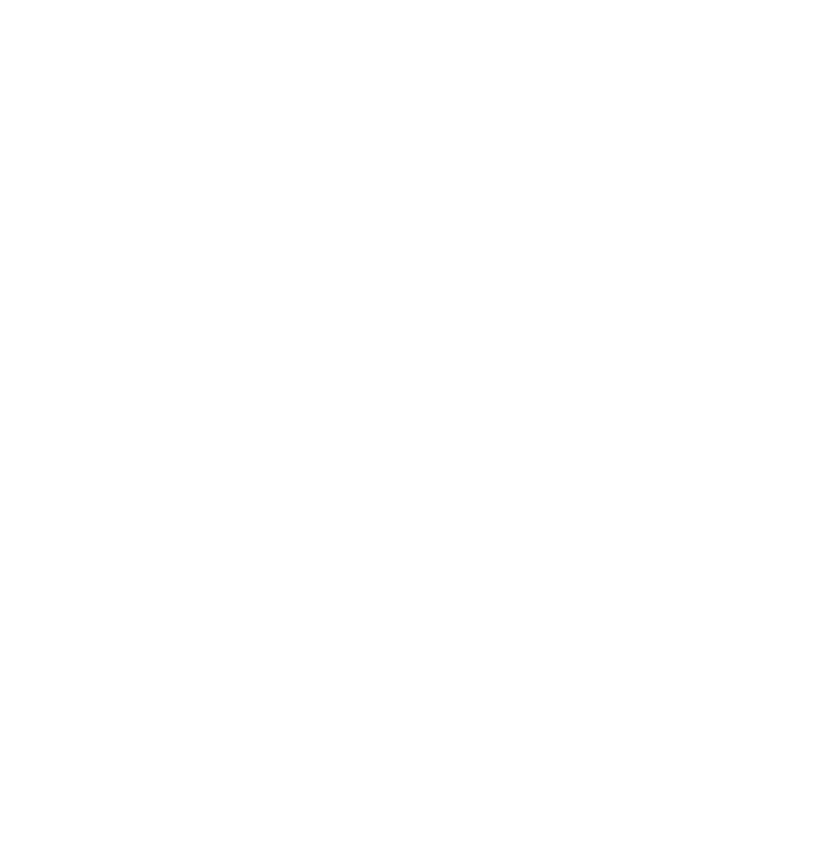
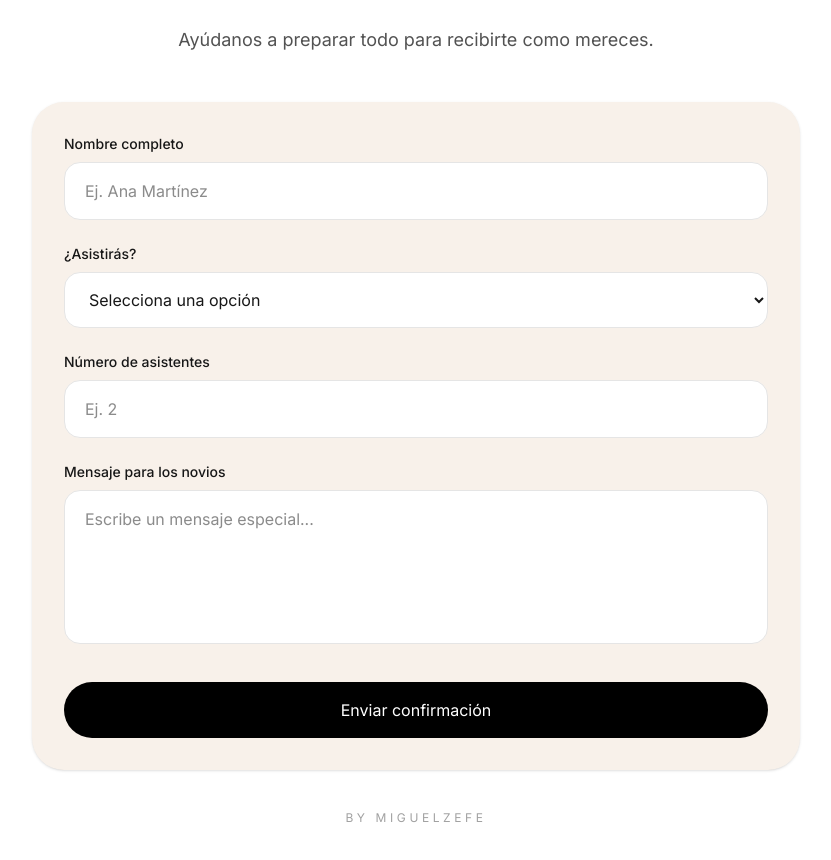
Before and after one commit to MiguelZefe/invitea, a Next.js app: page /invitacion/demo-boda in a window 1280 px wide. Shown: the part 3740-4600 px from the top of the page, without its empty margins (224-1055 px from the left). Before the commit the page ends 3550 px from the top, so only its background shows below. Built offline with nearby package versions, Linux system fonts and the light colour scheme; a web font is replaced by a local one.

Commit message:
feat: agregar formulario visual de asistencia

```diff
--- a/src/app/invitacion/demo-boda/page.tsx
+++ b/src/app/invitacion/demo-boda/page.tsx
@@ -220,6 +220,81 @@
           </p>
         </div>
       </section>
+            <section id="asistencia" className="bg-white px-6 py-24">
+        <div className="mx-auto max-w-3xl">
+          <div className="mb-12 text-center">
+            <p className="mb-4 text-sm uppercase tracking-[0.35em] text-neutral-500">
+              RSVP
+            </p>
+
+            <h2 className="mb-6 text-4xl md:text-6xl">
+              Confirma tu asistencia
+            </h2>
+
+            <p className="text-lg text-neutral-600">
+              Ayúdanos a preparar todo para recibirte como mereces.
+            </p>
+          </div>
+
+          <form className="rounded-[2rem] bg-[#f8f1ea] p-8 shadow-sm">
+            <div className="mb-6">
+              <label className="mb-2 block text-sm font-medium">
+                Nombre completo
+              </label>
+              <input
+                type="text"
+                placeholder="Ej. Ana Martínez"
+                className="w-full rounded-2xl border border-neutral-200 bg-white px-5 py-4 outline-none transition focus:border-black"
+              />
+            </div>
+
+            <div className="mb-6">
+              <label className="mb-2 block text-sm font-medium">
+                ¿Asistirás?
+              </label>
+              <select className="w-full rounded-2xl border border-neutral-200 bg-white px-5 py-4 outline-none transition focus:border-black">
+                <option>Selecciona una opción</option>
+                <option>Sí, asistiré</option>
+                <option>No podré asistir</option>
+              </select>
+            </div>
+
+            <div className="mb-6">
+              <label className="mb-2 block text-sm font-medium">
+                Número de asistentes
+              </label>
+              <input
+                type="number"
+                min="1"
+                placeholder="Ej. 2"
+                className="w-full rounded-2xl border border-neutral-200 bg-white px-5 py-4 outline-none transition focus:border-black"
+              />
+            </div>
+
+            <div className="mb-8">
+              <label className="mb-2 block text-sm font-medium">
+                Mensaje para los novios
+              </label>
+              <textarea
+                rows={5}
+                placeholder="Escribe un mensaje especial..."
+                className="w-full resize-none rounded-2xl border border-neutral-200 bg-white px-5 py-4 outline-none transition focus:border-black"
+              />
+            </div>
+
+            <button
+              type="button"
+              className="w-full rounded-full bg-black px-8 py-4 text-white transition hover:opacity-90"
+            >
+              Enviar confirmación
+            </button>
+          </form>
+
+          <p className="mt-10 text-center text-xs uppercase tracking-[0.3em] text-neutral-400">
+            By MiguelZefe
+          </p>
+        </div>
+      </section>
     </main>
   );
 }
```
